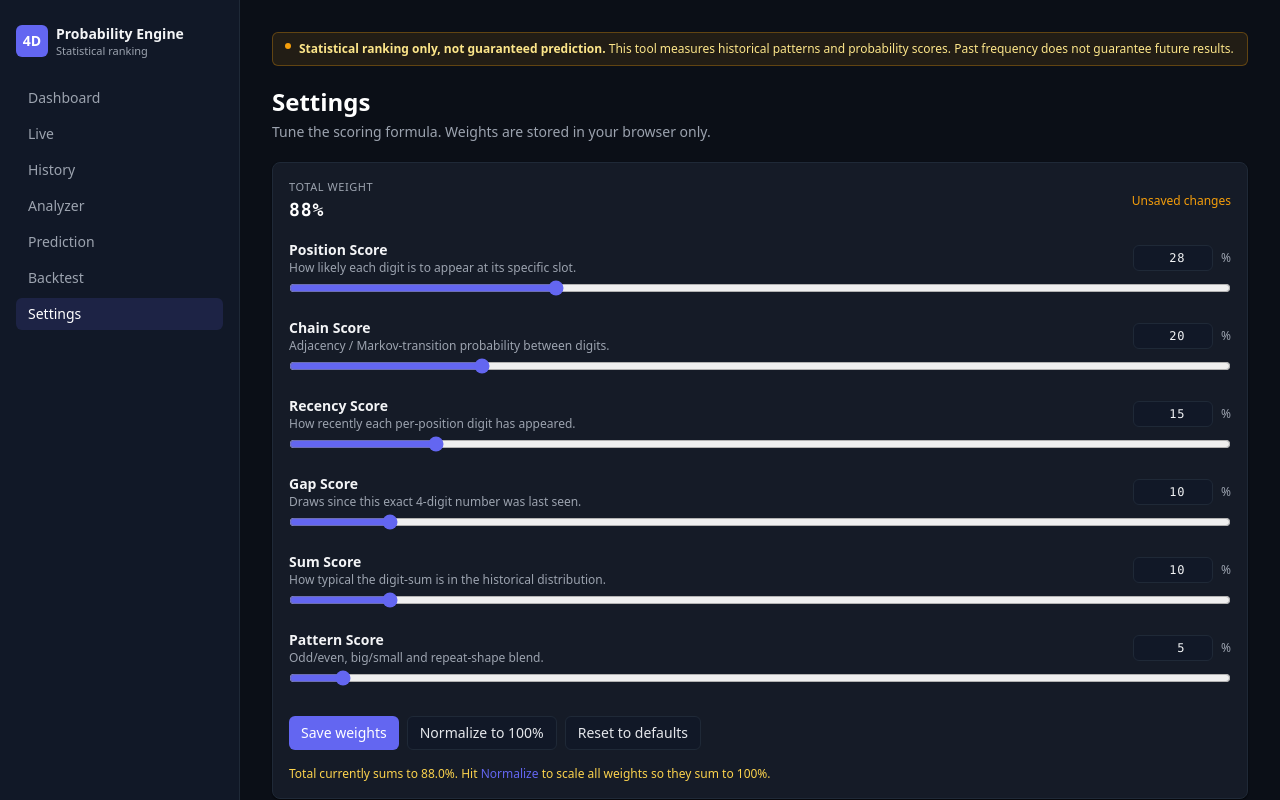
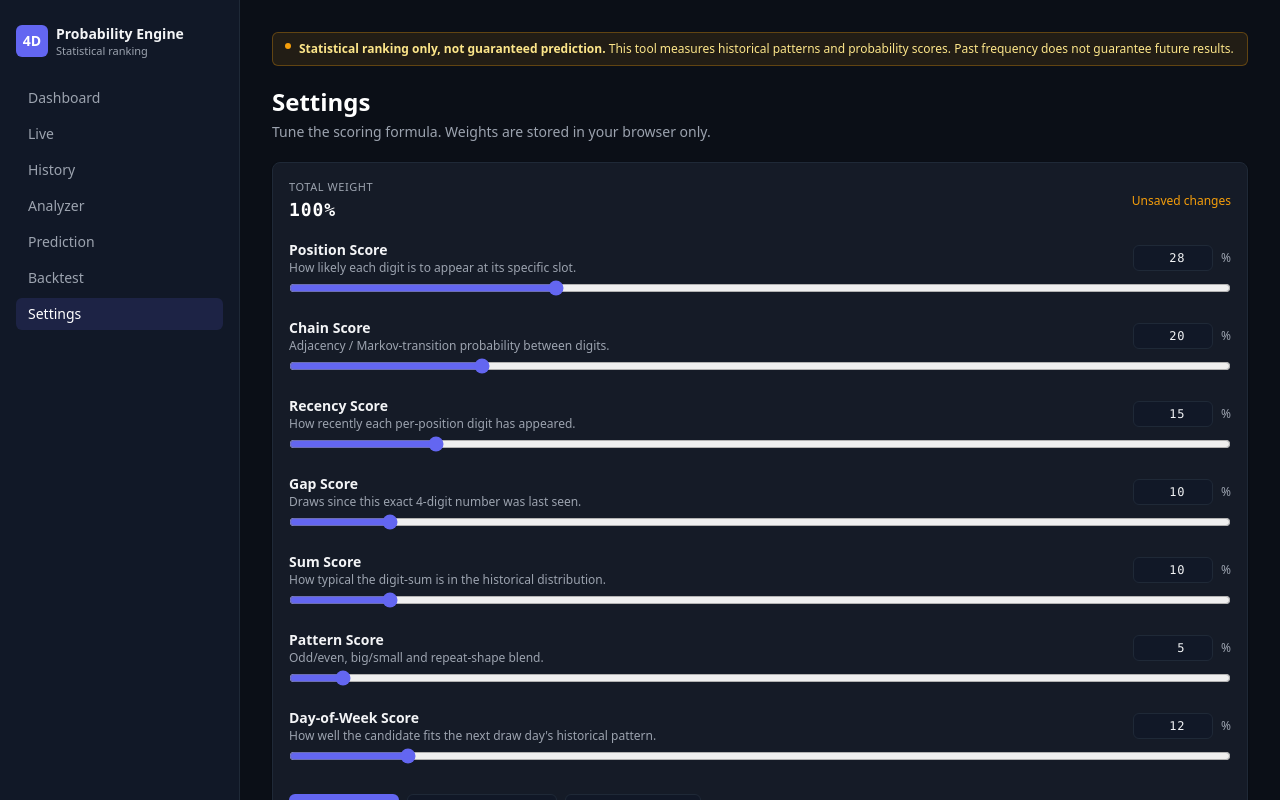
Before and after one commit to LoOp575/Togel2, a Next.js app: page /settings in a window 1280 px wide. Shown: the top 800 px of the page. Built offline with nearby package versions, Linux system fonts and the light colour scheme.

Commit message:
Add day score to weight editor

```diff
--- a/components/WeightEditor.tsx
+++ b/components/WeightEditor.tsx
@@ -49,6 +49,11 @@ const FIELDS: FieldDef[] = [
     label: "Pattern Score",
     description: "Odd/even, big/small and repeat-shape blend.",
   },
+  {
+    key: "dayScore",
+    label: "Day-of-Week Score",
+    description: "How well the candidate fits the next draw day's historical pattern.",
+  },
 ];
 
 export function WeightEditor({
@@ -66,7 +71,8 @@ export function WeightEditor({
       weights.recencyScore +
       weights.gapScore +
       weights.sumScore +
-      weights.patternScore,
+      weights.patternScore +
+      weights.dayScore,
     [weights]
   );
   const totalPct = total * 100;
```
